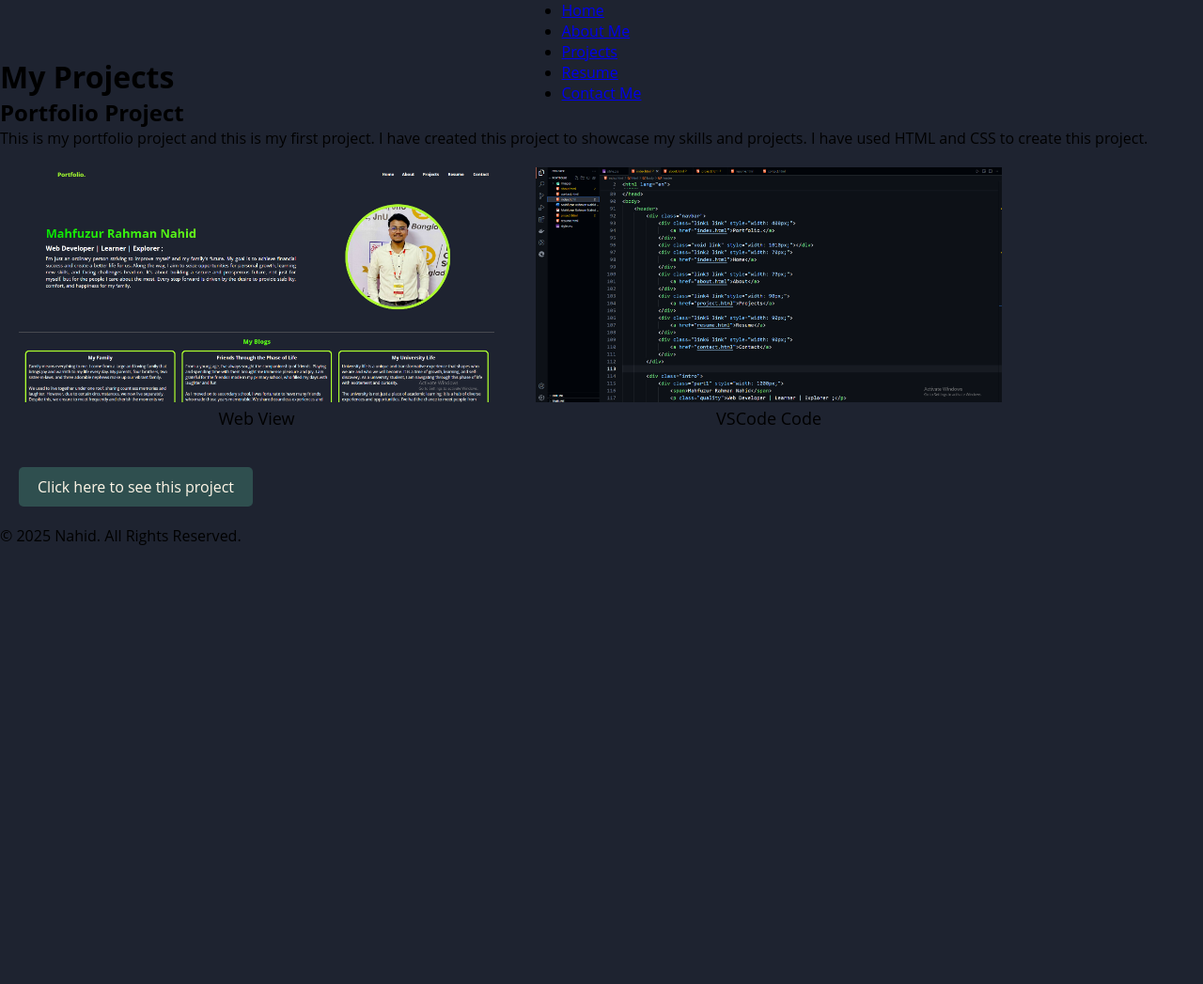
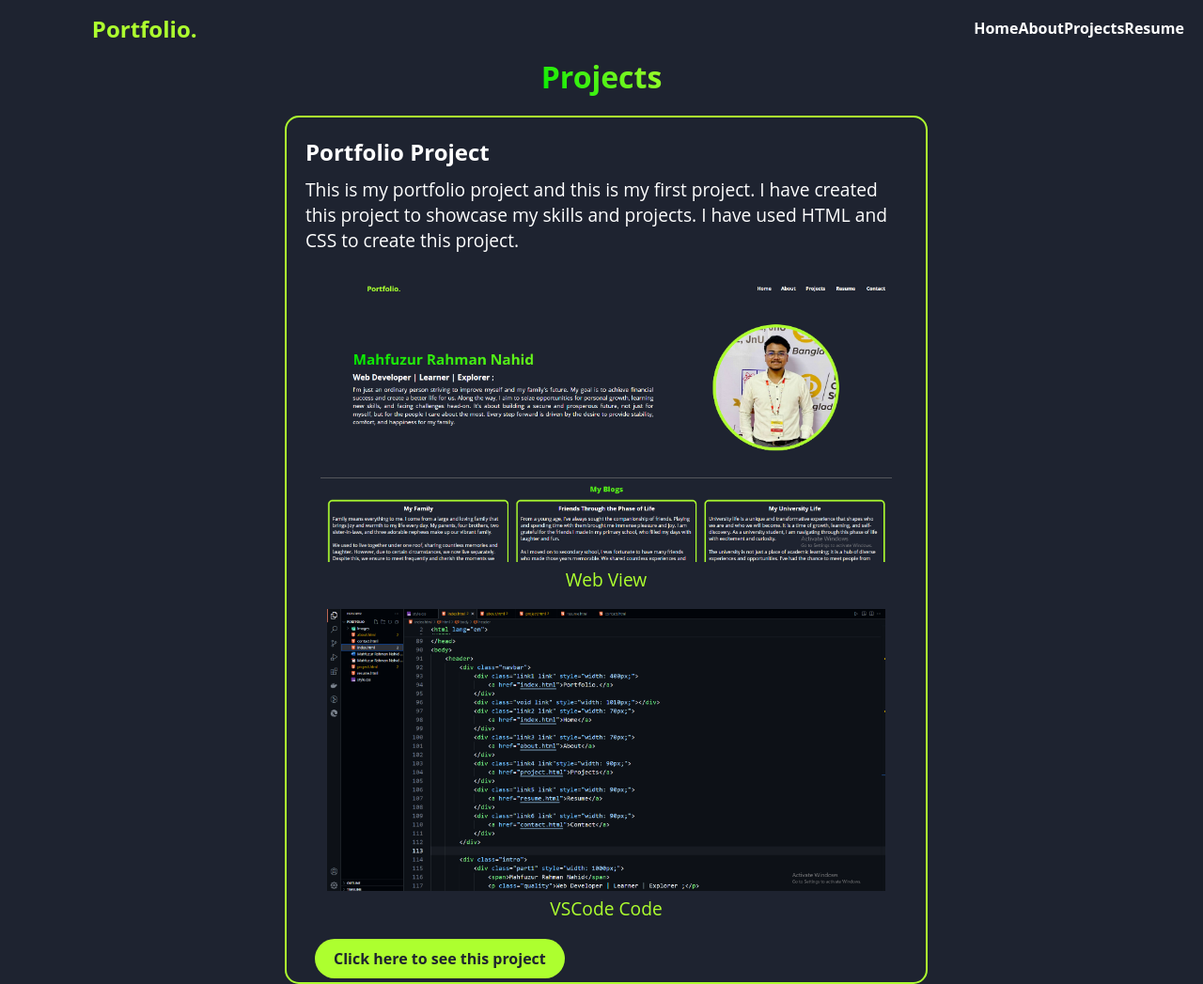
Before and after one commit to mahfuznahid/Portfolio, a plain HTML site: page project.html in a window 1280 px wide. Shown: the whole page at 94% size. Before the commit the page ends 800 px from the top, so only its background shows below. Drawn offline with Linux system fonts and the light colour scheme.

Commit message:
Update project.html

```diff
--- a/project.html
+++ b/project.html
@@ -6,29 +6,76 @@
     <meta name="viewport" content="width=device-width, initial-scale=1.0">
     <title>Projects</title>
     <style>
-        .webview, .vscode {
-            display: inline-block;
-            margin: 20px;
-            font-size: 18px;
+        .out-box-project {
+            display: flex;
+            flex-direction: column;
+            justify-content: center;
+            align-items: center;
+            height: 100%;
+            width: 100%;
+        }
+        .project {
+            display: flex;
+            flex-direction: column;
+            height: 880px;
+            width: 50%;
+            border: 2px solid greenyellow;
+            border-radius: 15px;
+            color: white;
+            margin: 10px 10px 10px 20px;
+            padding: 20px;
+        }
+        .in-box p {
+            font-size: 1.2rem;
+            margin-bottom: 10px;
+        }
+        .in-box .showcase {
+            display: flex;
+            justify-content: center;
+            align-items: center;
+            flex-direction: column;
+            height: 700px;
+            width: 100%;
+            margin-top: 20px;
+        }
+        .showcase1, .showcase2 {
+            display: flex;
+            justify-content: center;
+            align-items: center;
+            height: 100%;
+            width: 50%;
+        }
+        figcaption {
+            color: greenyellow;
             text-align: center;
+            font-size: 1.2rem;
         }
-        .link-btn a {
-            text-decoration: none;
-            color: rgb(255, 247, 232);
+        h1 {
+            background: linear-gradient(45deg, rgb(0, 233, 0), greenyellow);
+            -webkit-background-clip: text;
+            -webkit-text-fill-color: transparent;
+            margin-bottom: 10px;
+        }
+        h2 {
+            margin-bottom: 10px;
         }
         .link-btn {
             display: inline-block;
             padding: 10px 20px;
-            margin: 20px;
-            background-color: darkslategray;
-            color: rgb(255, 247, 232);
+            margin: 10px;
+            background-color: greenyellow;
             text-decoration: none;
-            border-radius: 5px;
+            border-radius: 60px;
             transition-property: transform;
             transition-duration: 0.5s;
         }
+        .link-btn a {
+            color: #1E2330;
+            text-decoration: none;
+            font-weight: 700;
+        }
         .link-btn:hover {
-            background-color: rgba(128, 74, 24, 0.7);
+            background-color: rgb(131, 199, 30);
             transform: scale(1.1);
         }
     </style>
@@ -36,37 +83,51 @@
 <body>
     <header>
         <div class="navbar">
-            <nav>
-                <ul>
-                    <li><a href="index.html">Home</a></li>
-                    <li><a href="about.html">About Me</a></li>
-                    <li><a href="project.html">Projects</a></li>
-                    <li><a href="resume.html">Resume</a></li>
-                    <li><a href="contact.html">Contact Me</a></li>
-                </ul>
-            </nav>
+            <div class="link1 link" style="width: 400px;">
+                <a href="index.html">Portfolio.</a>
             </div>
-        <h1>My Projects</h1>
+            <div class="void link" style="width: 1120px;"></div>
+            <div class="link2 link" style="width: 70px;">
+                <a href="index.html">Home</a>
+            </div>
+            <div class="link3 link" style="width: 70px;">
+                <a href="about.html">About</a>
+            </div>
+            <div class="link4 link"style="width: 90px;">
+                <a href="project.html">Projects</a>
+            </div>
+            <div class="link5 link" style="width: 90px;">
+                <a href="resume.html">Resume</a>
+            </div>
+        </div>
     </header>
     <main>
-        <section>
+        <div class="out-box-project">
+            <h1 class="h1">Projects</h1>
+            <div class="project">
+                <div class="in-box">
                     <h2>Portfolio Project</h2>
                     <p>This is my portfolio project and this is my first project. I have created this project to showcase my skills and projects. I have used HTML and CSS to create this project.</p>
+                    <div class="showcase">
+                        <div class="showcase1">
                             <div class="webview">
-                <img src="Images/webview.png" alt="Web view of the project" height="250px">
+                                <img src="Images/webview.png" alt="Web view of the project" height="300px">
                                 <figcaption>Web View</figcaption>
                             </div>
+                        </div>
+                        <div class="showcase2">
                             <div class="vscode">
-                <img src="Images/vscode.png" alt="VSCode code of the project" height="250px">
+                                <img src="Images/vscode.png" alt="VSCode code of the project" height="300px">
                                 <figcaption>VSCode Code</figcaption>
                             </div> <br>
+                        </div>
+                    </div>
                     <div class="link-btn">
                         <a href="https://mahfuznahid.github.io/Portfolio/" target="_blank">Click here to see this project</a>
                     </div>
-        </section>
+                </div>
+            </div>
+        </div>
     </main>
-    <footer>
-        &copy; 2025 Nahid. All Rights Reserved.
-    </footer>
 </body>
 </html>
```
Lines whose indentation alone changed are shown as unchanged.
